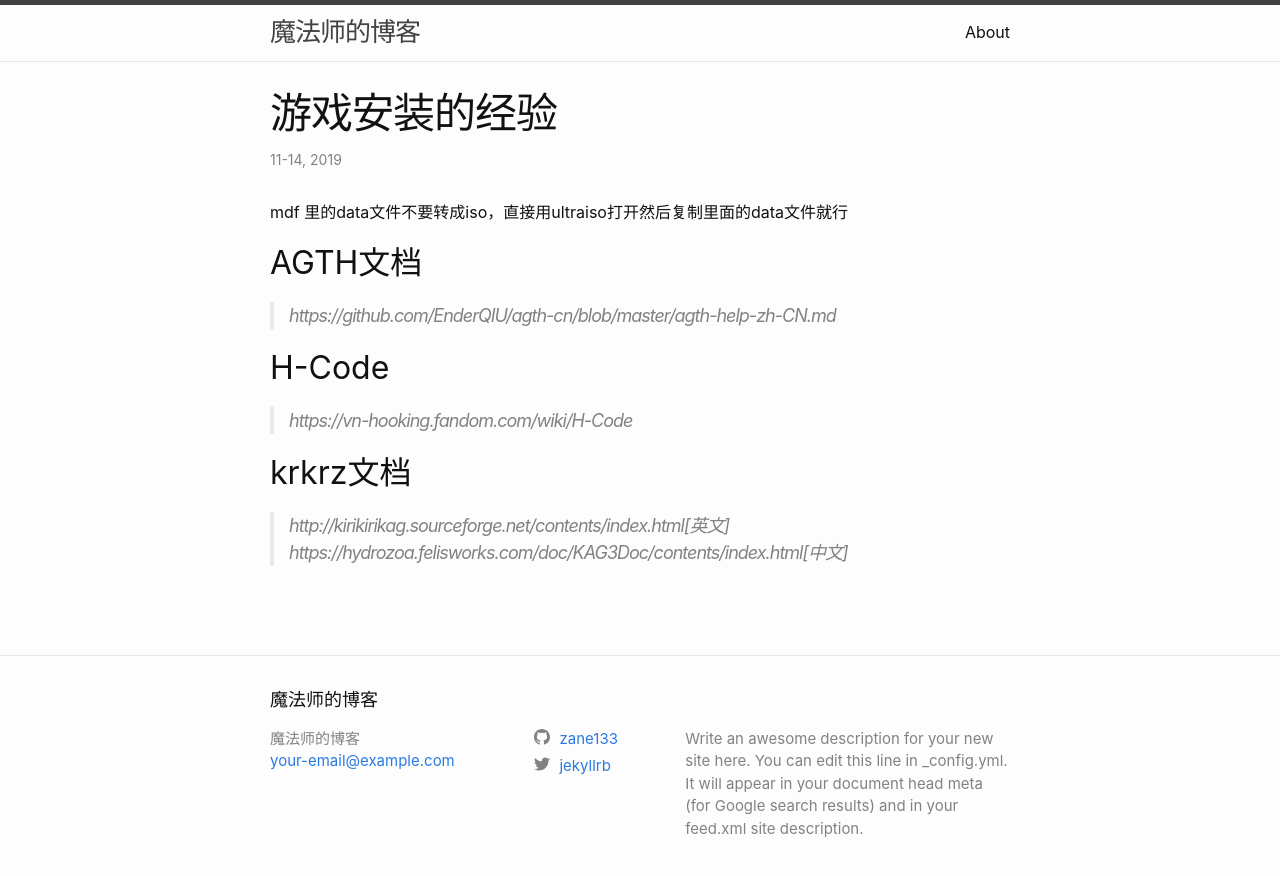
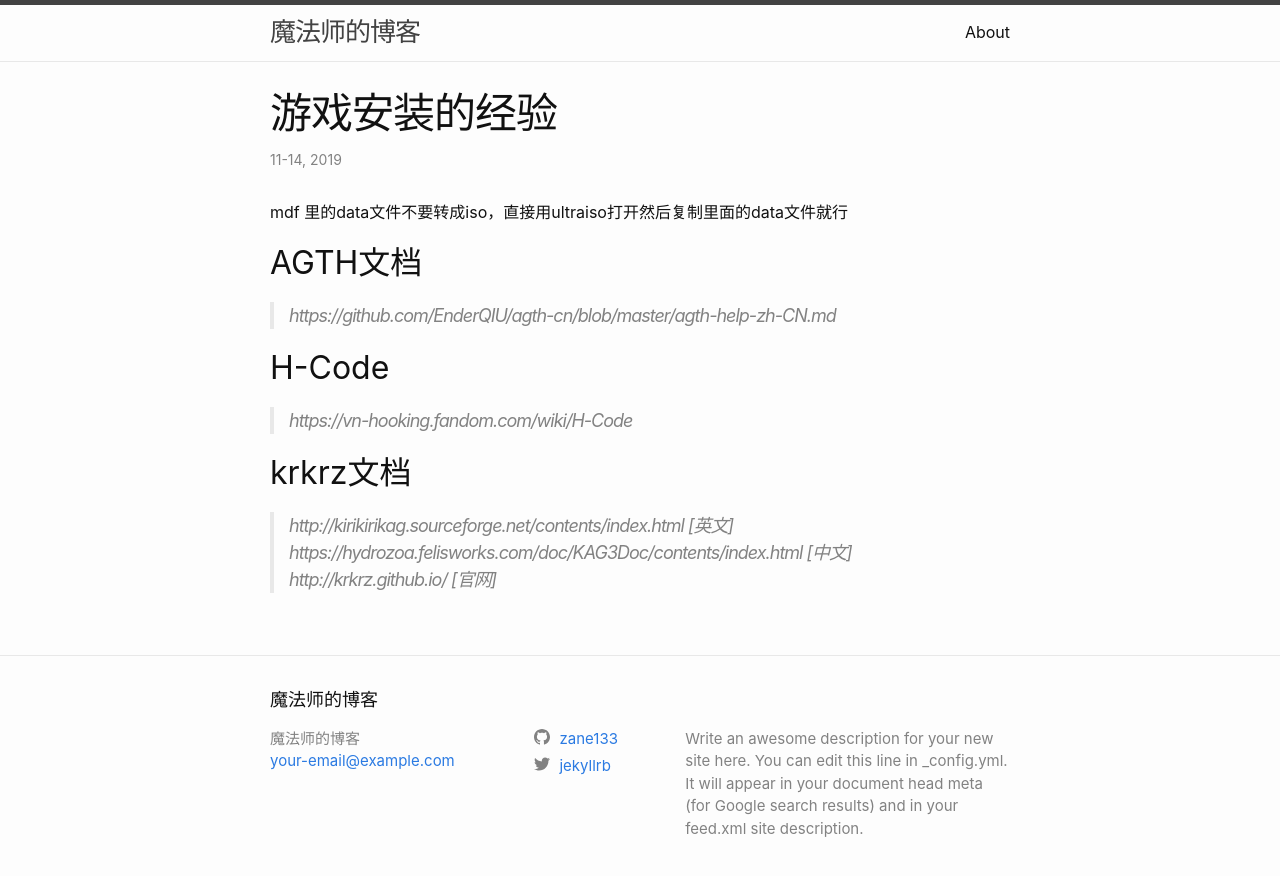
Before and after one commit to zane133/zane133.github.io, a Jekyll site: the page built from _posts/2019-11-14-galgame-jinyan.md, in a window 1280 px wide. Shown: the top 876 px of the page. Built offline with Jekyll 4.4.1, drawn with Linux system fonts in a browser that asks for light colours.

Commit message:
Update 2019-11-14-galgame-jinyan.md

```diff
--- a/_posts/2019-11-14-galgame-jinyan.md
+++ b/_posts/2019-11-14-galgame-jinyan.md
@@ -13,5 +13,6 @@ mdf 里的data文件不要转成iso，直接用ultraiso打开然后复制里面
 > https://vn-hooking.fandom.com/wiki/H-Code
 
 ## krkrz文档
-> http://kirikirikag.sourceforge.net/contents/index.html[英文]
-> https://hydrozoa.felisworks.com/doc/KAG3Doc/contents/index.html[中文]
+> http://kirikirikag.sourceforge.net/contents/index.html  [英文]
+> https://hydrozoa.felisworks.com/doc/KAG3Doc/contents/index.html  [中文]
+> http://krkrz.github.io/  [官网]
```
